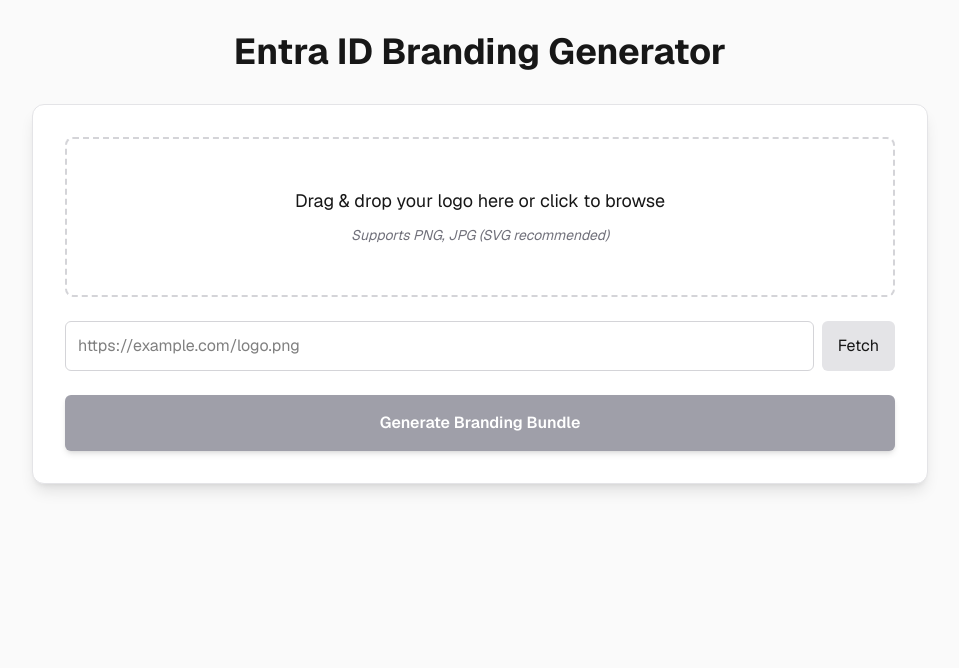
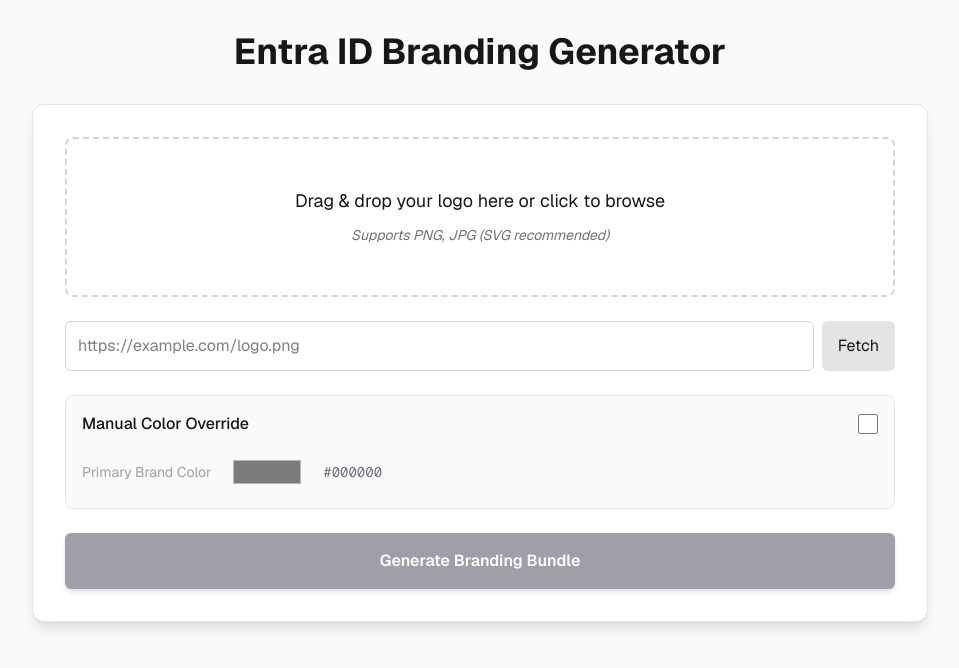
Before and after one commit to Ivoozz/entra-branding-generator, a Next.js app: page / in a window 1280 px wide. Shown: the top 668 px of the page, without its empty margins (160-1119 px from the left). Built offline with nearby package versions, Linux system fonts and the light colour scheme.

Commit message:
feat: implement color configuration UI

```diff
--- a/src/app/page.tsx
+++ b/src/app/page.tsx
@@ -9,6 +9,8 @@
   const [url, setUrl] = useState('');
   const [assets, setAssets] = useState<Record<string, string> | null>(null);
   const [isGenerating, setIsGenerating] = useState(false);
+  const [isManual, setIsManual] = useState(false);
+  const [primaryColor, setPrimaryColor] = useState('#000000');
 
   const handleFileChange = (e: React.ChangeEvent<HTMLInputElement>) => {
     if (e.target.files && e.target.files[0]) {
@@ -34,13 +36,22 @@
     const formData = new FormData();
     formData.append('logo', logo);
 
+    if (isManual) {
+      formData.append('primary', primaryColor);
+    }
+
     try {
       const res = await fetch('/api/generate', {
         method: 'POST',
         body: formData,
       });
-      const data = await res.json();
-      setAssets(data);
+      const { assets, colors } = await res.json();
+      setAssets(assets);
+
+      // In auto mode, sync the picker to what was extracted
+      if (!isManual && colors?.primary) {
+        setPrimaryColor(colors.primary);
+      }
     } catch (error) {
       console.error('Generation failed', error);
     } finally {
@@ -93,6 +104,31 @@
               </button>
             </div>
 
+            <div className="flex flex-col gap-4 p-4 bg-zinc-50 dark:bg-zinc-800/50 rounded-lg border border-zinc-200 dark:border-zinc-800">
+              <div className="flex items-center justify-between">
+                <label htmlFor="manual-mode" className="font-medium cursor-pointer">Manual Color Override</label>
+                <input
+                  id="manual-mode"
+                  type="checkbox"
+                  checked={isManual}
+                  onChange={(e) => setIsManual(e.target.checked)}
+                  className="w-5 h-5 rounded border-zinc-300 text-blue-600 focus:ring-blue-500"
+                />
+              </div>
+              <div className="flex items-center gap-4">
+                <label htmlFor="primary-color" className={`text-sm ${!isManual ? 'text-zinc-400' : 'text-zinc-600 dark:text-zinc-300'}`}>Primary Brand Color</label>
+                <input
+                  id="primary-color"
+                  type="color"
+                  value={primaryColor}
+                  onChange={(e) => setPrimaryColor(e.target.value)}
+                  disabled={!isManual}
+                  className="p-1 h-10 w-20 rounded bg-transparent cursor-pointer disabled:opacity-50 disabled:cursor-not-allowed"
+                />
+                <span className="text-sm font-mono text-zinc-500 uppercase">{primaryColor}</span>
+              </div>
+            </div>
+
             <button
               onClick={handleGenerate}
               disabled={!logo || isGenerating}
```
